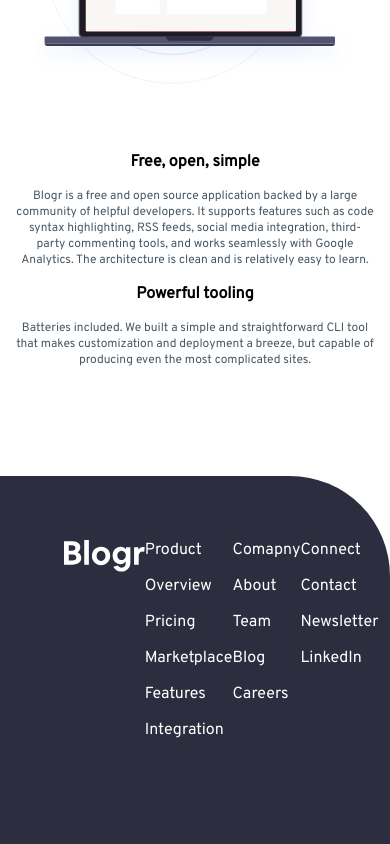
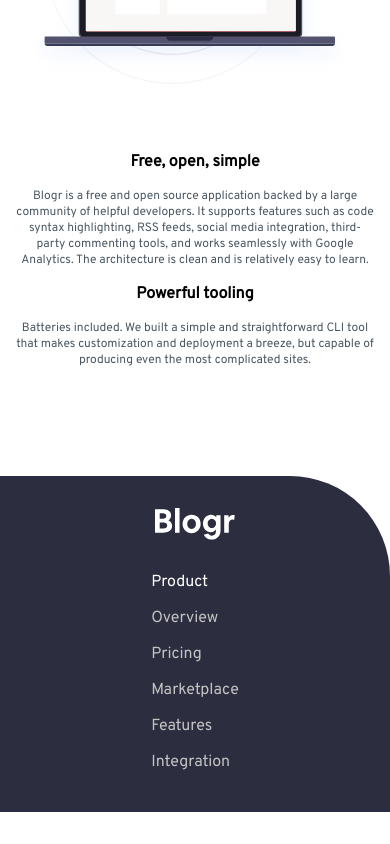
Before and after one commit to abdo1rahman/blogr, a React (Vite) app: page / in a window 390 px wide. Shown: the part 2342-3186 px from the top of the page. After the commit the page ends 3154 px from the top, so only its background shows below. Built offline with nearby package versions, Linux system fonts and the light colour scheme.

Commit message:
Now focusing on the list of bugs

```diff
--- a/src/components/App.css
+++ b/src/components/App.css
@@ -485,6 +485,15 @@ footer {
   height: 20rem;
 }
 
+.element {
+  color: rgb(195, 195, 195);
+  cursor: pointer;
+}
+
+.element:hover {
+  color: white;
+}
+
 @media (max-width: 1250px) {
   .editor-screen {
     height: 37.5rem;
@@ -632,6 +641,18 @@ footer {
   .laptop,
   .features-circles {
     height: 20rem;
+  }
+
+  .infr {
+    bottom: 16rem;
+  }
+
+  .infr__items {
+    top: 6rem;
+  }
+
+  footer {
+    padding: 2rem 0;
   }
 }
 
@@ -797,6 +818,14 @@ footer {
   .rest-of-page {
     top: 0;
   }
+
+  footer {
+    flex-direction: column;
+    align-items: center;
+    gap: 2rem;
+    overflow: scroll;
+    margin-bottom: 2rem;
+  }
 }
 
 @media (max-width: 502px) {
```
Also changed, not shown: list-of-bugs.txt, 1 other file (tests, documents, lock files or other folders).
